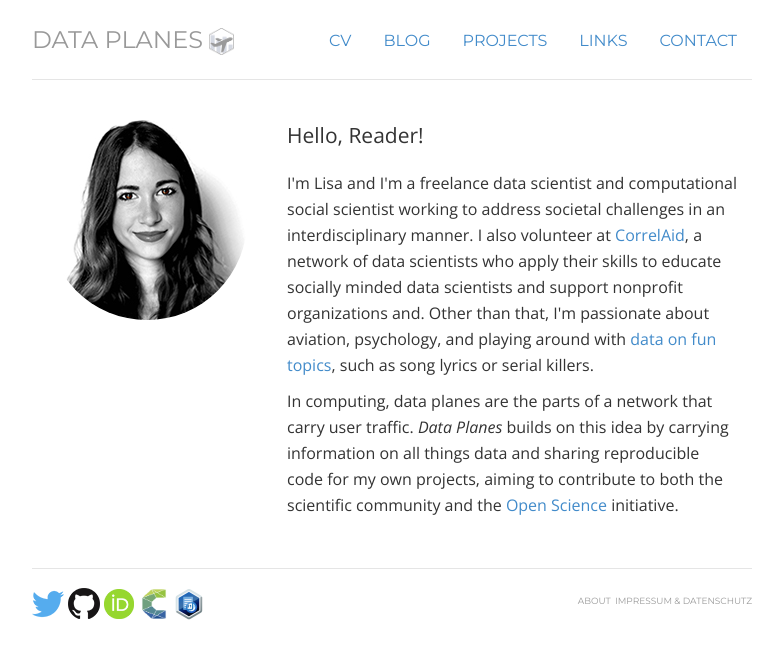
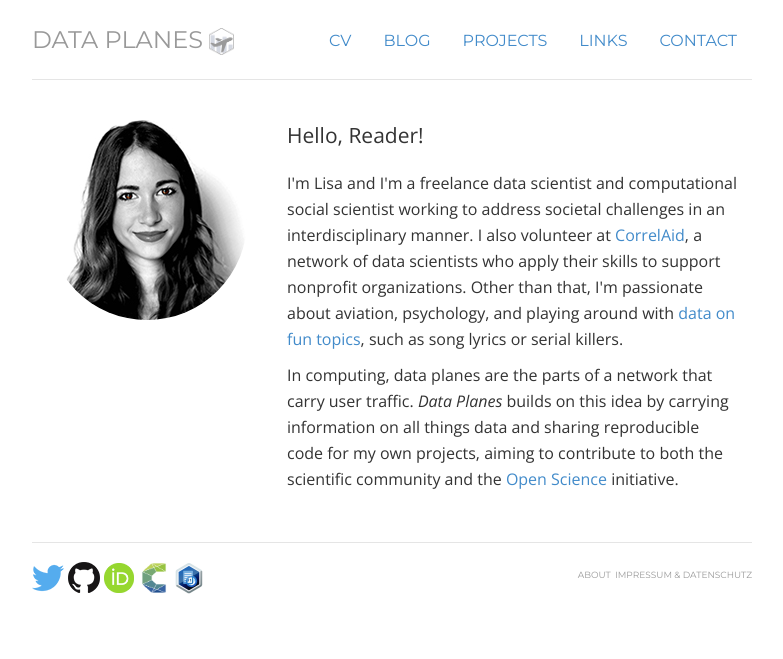
Before and after one commit to lhehnke/lhehnke.github.io, a Jekyll site: the page built from index.html, in a window 1280 px wide. Shown: the top 659 px of the page, without its empty margins (248-1031 px from the left). Built offline with Jekyll 4.4.1, drawn with Linux system fonts in a browser that asks for light colours; nearby versions of some CDN libraries.

Commit message:
Fix typo

```diff
--- a/index.html
+++ b/index.html
@@ -20,7 +20,7 @@ description: In computing, data planes are the parts of a network that carry use
 	<p class="lead">Hello, Reader!</p>
 
 
-	<p>I'm <span itemprop="name">Lisa </span> and I'm a freelance data scientist and computational social scientist working to address societal challenges in an interdisciplinary manner. I also volunteer at <a href="https://correlaid.org/">CorrelAid</a>, a network of data scientists who apply their skills to educate socially minded data scientists and support nonprofit organizations and. Other than that, I'm passionate about aviation, psychology, and playing around with <a href="https://lhehnke.github.io/projects/">data on fun topics</a>, such as song lyrics or serial killers.</p>
+	<p>I'm <span itemprop="name">Lisa </span> and I'm a freelance data scientist and computational social scientist working to address societal challenges in an interdisciplinary manner. I also volunteer at <a href="https://correlaid.org/">CorrelAid</a>, a network of data scientists who apply their skills to support nonprofit organizations. Other than that, I'm passionate about aviation, psychology, and playing around with <a href="https://lhehnke.github.io/projects/">data on fun topics</a>, such as song lyrics or serial killers.</p>
 
 	<p>In computing, data planes are the parts of a network that carry user traffic. <em>Data Planes</em> builds on this idea by carrying information on all things data and sharing reproducible code for my own projects, aiming to contribute to both the scientific community and the <a href="https://cos.io/">Open Science</a> initiative.</p>
 
```
